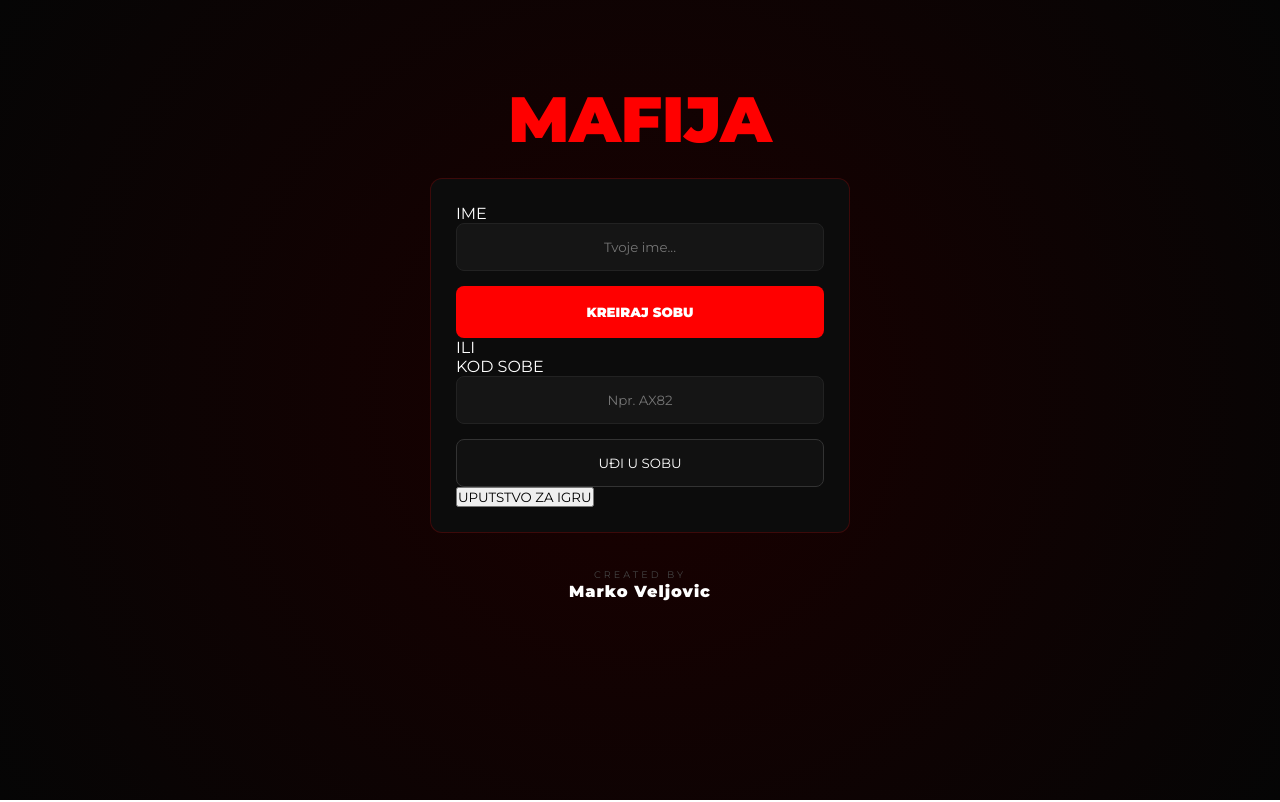
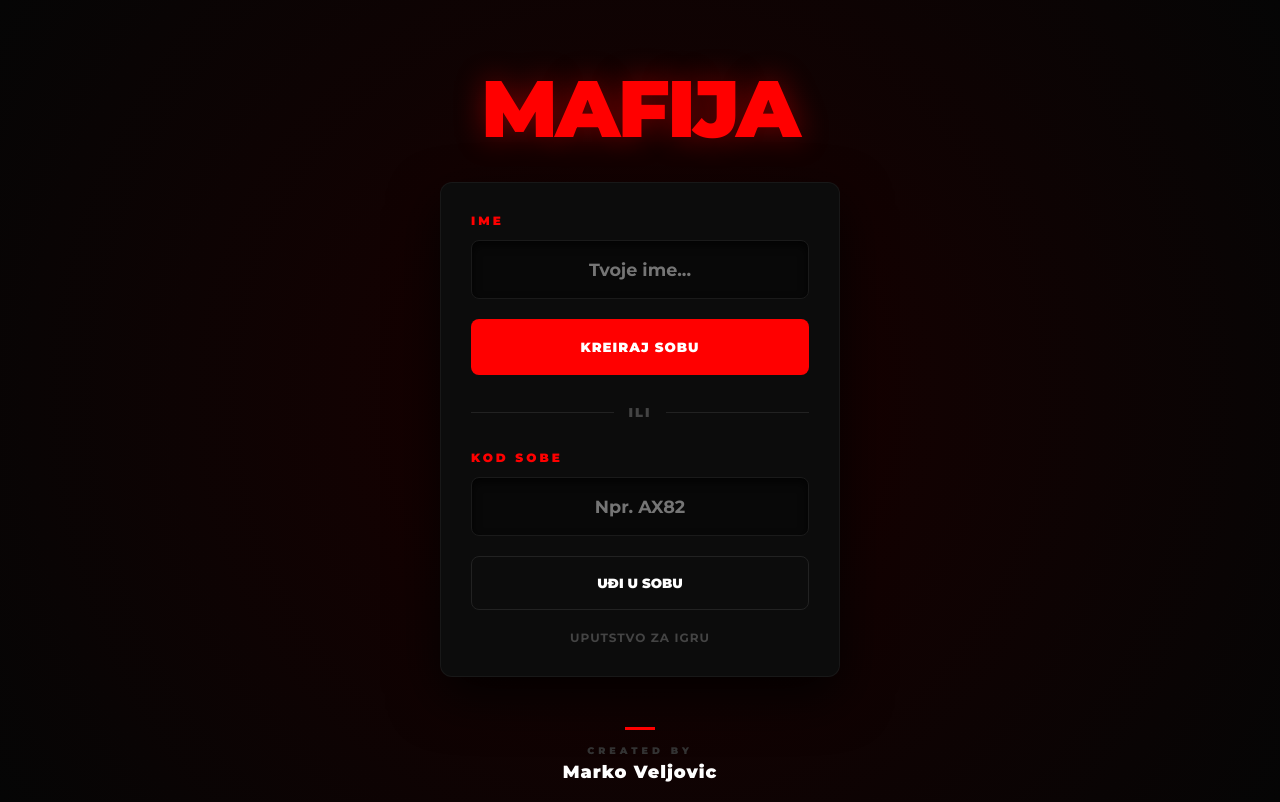
Before and after one commit to MafijaApp/MafijaApp, a website: page public/index.html in a window 1280 px wide. Drawn offline with nearby package versions, Linux system fonts and the light colour scheme; no server answers.

Commit message:
Update style.css

```diff
--- a/public/style.css
+++ b/public/style.css
@@ -1,65 +1,91 @@
 :root {
     --bg-gradient: radial-gradient(circle at center, #1a0000 0%, #050505 100%);
     --primary: #ff0000;
-    --mafija-red: rgba(255, 0, 0, 0.25);
-    --dama-pink: rgba(255, 20, 147, 0.25);
-    --doktor-green: rgba(50, 205, 50, 0.25);
-    --policajac-blue: rgba(30, 144, 255, 0.25);
-    --gradjanin-gray: rgba(100, 100, 100, 0.2);
     --card-bg: #0c0c0c;
-    --input-bg: #151515;
+    --input-bg: #080808;
     --radius: 12px;
 }
 
 * { box-sizing: border-box; margin: 0; padding: 0; font-family: 'Montserrat', sans-serif; }
 body { background: var(--bg-gradient); min-height: 100vh; color: white; padding: 20px; display: flex; flex-direction: column; align-items: center; }
 
-.sticky-header {
-    position: fixed; top: 0; left: 0; width: 100%; background: rgba(15, 0, 0, 0.95);
-    border-bottom: 2px solid var(--primary); padding: 12px; text-align: center; z-index: 99;
+/* LOGO - MASIVNIJI */
+.logo-main {
+    font-size: clamp(3rem, 15vw, 5rem);
+    color: var(--primary);
+    text-align: center;
+    margin-bottom: 25px;
+    font-weight: 900;
+    letter-spacing: -2px;
+    text-shadow: 0 0 30px rgba(255, 0, 0, 0.4);
 }
 
-.regen-btn-styled {
-    background: rgba(255, 0, 0, 0.15); color: var(--primary); border: 1px solid var(--primary);
-    padding: 5px 10px; border-radius: 4px; font-size: 0.6rem; cursor: pointer; margin-left: 10px;
+.screen { width: 100%; max-width: 400px; margin-top: 40px; display: flex; flex-direction: column; }
+
+/* KARTICA */
+.main-card {
+    background: var(--card-bg);
+    border: 1px solid rgba(255, 255, 255, 0.05);
+    border-radius: var(--radius);
+    padding: 30px;
+    box-shadow: 0 20px 50px rgba(0,0,0,0.8);
 }
 
-.screen { width: 100%; max-width: 420px; margin-top: 60px; }
-.logo-main { font-size: 4rem; color: var(--primary); text-align: center; margin-bottom: 20px; font-weight: 900; }
-
-.main-card, .settings-card {
-    background: var(--card-bg); border: 1px solid rgba(255, 0, 0, 0.2);
-    border-radius: var(--radius); padding: 25px; margin-bottom: 20px;
+/* GRAFIČKI INPUTI */
+.styled-label {
+    display: block; font-size: 0.75rem; font-weight: 900; color: var(--primary);
+    letter-spacing: 3px; margin-bottom: 12px; text-transform: uppercase;
 }
 
-.important-note {
-    background: rgba(255, 255, 255, 0.03); color: #666; padding: 10px;
-    border-radius: 8px; font-size: 0.65rem; text-align: center; margin: 10px 0;
+.main-input {
+    width: 100%; padding: 18px; background: var(--input-bg);
+    border: 1px solid #1a1a1a; color: white; border-radius: 8px;
+    margin-bottom: 20px; text-align: center; font-size: 1.1rem;
+    font-weight: 700; outline: none; transition: 0.3s;
+    /* Efekat udubljenja */
+    box-shadow: inset 0 4px 10px rgba(0,0,0,0.7);
 }
 
-input { width: 100%; padding: 15px; background: var(--input-bg); border: 1px solid #222; color: white; border-radius: 8px; margin-bottom: 15px; text-align: center; }
+.main-input:focus {
+    border-color: var(--primary);
+    background: #0f0000;
+    box-shadow: 0 0 15px rgba(255, 0, 0, 0.1), inset 0 4px 10px rgba(0,0,0,0.9);
+}
 
-.primary-btn, .start-btn { background: var(--primary); color: white; border: none; padding: 18px; width: 100%; border-radius: 8px; font-weight: 900; cursor: pointer; }
-.secondary-btn { background: #111; color: white; border: 1px solid #333; padding: 15px; width: 100%; border-radius: 8px; cursor: pointer; }
+/* DUGMAD */
+.primary-btn {
+    background: var(--primary); color: white; border: none; padding: 20px;
+    width: 100%; border-radius: 8px; font-weight: 900; cursor: pointer;
+    text-transform: uppercase; letter-spacing: 1px; transition: 0.2s;
+}
 
-.highlight-host { border: 2px solid var(--primary) !important; position: relative; text-align: center; padding: 25px !important; background: #000; }
-.host-badge { position: absolute; top: -10px; left: 50%; transform: translateX(-50%); background: var(--primary); padding: 2px 10px; font-size: 0.6rem; border-radius: 4px; }
-.host-name { font-size: 1.4rem; font-weight: 900; }
+.primary-btn:active { transform: scale(0.98); opacity: 0.9; }
 
-.role-card { padding: 60px 20px; border-radius: 20px; text-align: center; border: 3px solid; }
-.role-mafija { border-color: red; background: radial-gradient(circle, var(--mafija-red), transparent); }
-.role-dama { border-color: pink; background: radial-gradient(circle, var(--dama-pink), transparent); }
-.role-doktor { border-color: lime; background: radial-gradient(circle, var(--doktor-green), transparent); }
-.role-policajac { border-color: dodgerblue; background: radial-gradient(circle, var(--policajac-blue), transparent); }
-.role-gradjanin { border-color: #888; background: radial-gradient(circle, var(--gradjanin-gray), transparent); }
+.secondary-btn {
+    background: transparent; color: white; border: 1px solid #222;
+    padding: 18px; width: 100%; border-radius: 8px; cursor: pointer; font-weight: 900;
+}
 
-.rules-modal { position: fixed; inset: 0; background: rgba(0,0,0,0.9); display: flex; align-items: center; justify-content: center; z-index: 1000; }
-.rules-content { background: #111; padding: 25px; border-radius: 15px; border: 1px solid var(--primary); max-width: 350px; }
+/* NOVI DIVIDER (ILI) */
+.divider-container {
+    display: flex; align-items: center; margin: 30px 0;
+}
 
-.signature { margin-top: 30px; text-align: center; }
-.signature span { font-size: 0.6rem; color: #444; letter-spacing: 3px; }
-.signature p { font-weight: 900; letter-spacing: 1px; }
+.divider-line { flex: 1; height: 1px; background: #222; }
 
-.stepper { display: flex; justify-content: center; align-items: center; }
-.stepper button { width: 35px; height: 35px; background: #222; color: white; border: none; border-radius: 5px; cursor: pointer; }
-.stepper input { width: 40px; margin: 0 10px; padding: 0; border: none; font-size: 1.2rem; background: transparent; }
+.divider-text {
+    padding: 0 15px; color: #444; font-weight: 900; font-size: 0.8rem; letter-spacing: 2px;
+}
+
+/* SIGNATURE - POPRAVLJENO */
+.signature { margin-top: 50px; text-align: center; position: relative; }
+.sig-line { width: 30px; height: 3px; background: var(--primary); margin: 0 auto 15px; }
+.signature span { font-size: 0.6rem; color: #333; letter-spacing: 4px; display: block; font-weight: 900; }
+.signature p { font-weight: 900; font-size: 1.1rem; color: #fff; letter-spacing: 1px; margin-top: 5px; }
+
+/* OSTALI ELEMENTI */
+.rules-btn {
+    background: none; border: none; color: #444; width: 100%; margin-top: 20px;
+    font-weight: 700; cursor: pointer; font-size: 0.75rem; letter-spacing: 1px;
+}
+.rules-btn:hover { color: var(--primary); }
```
